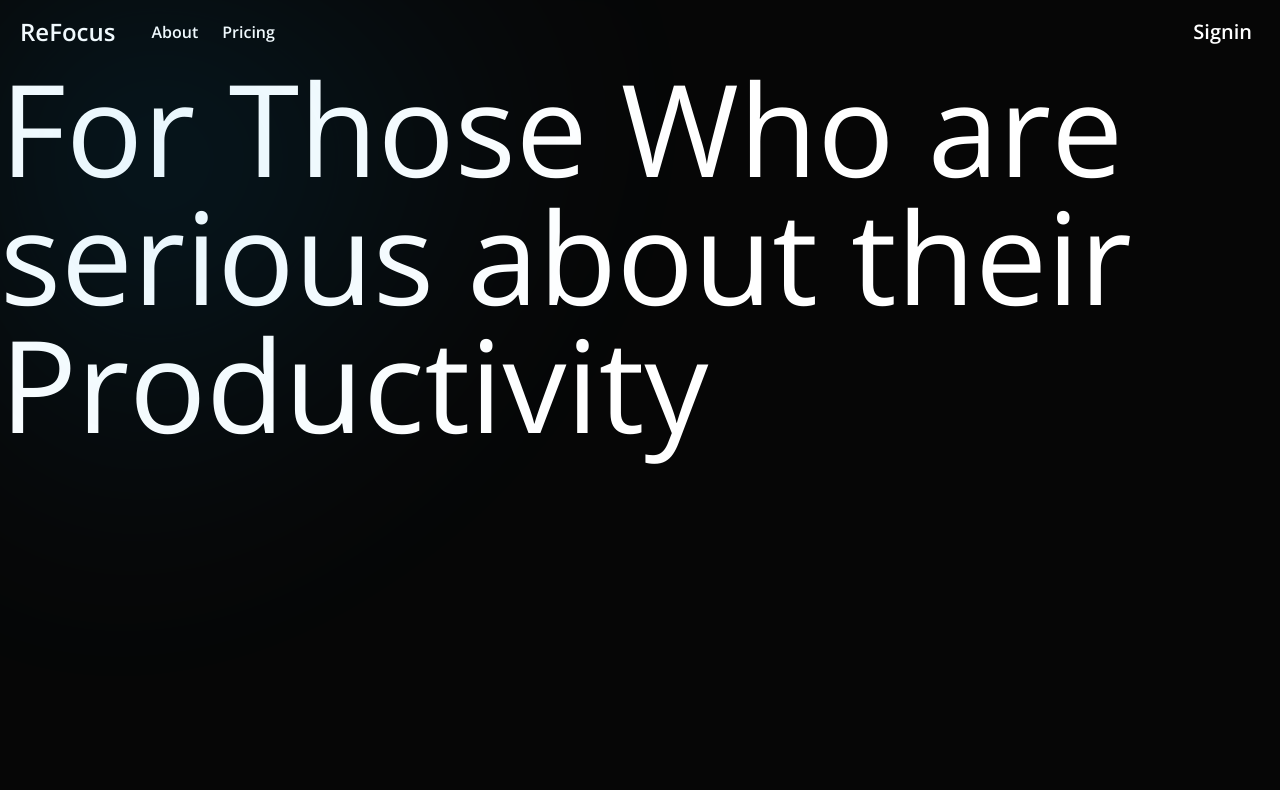
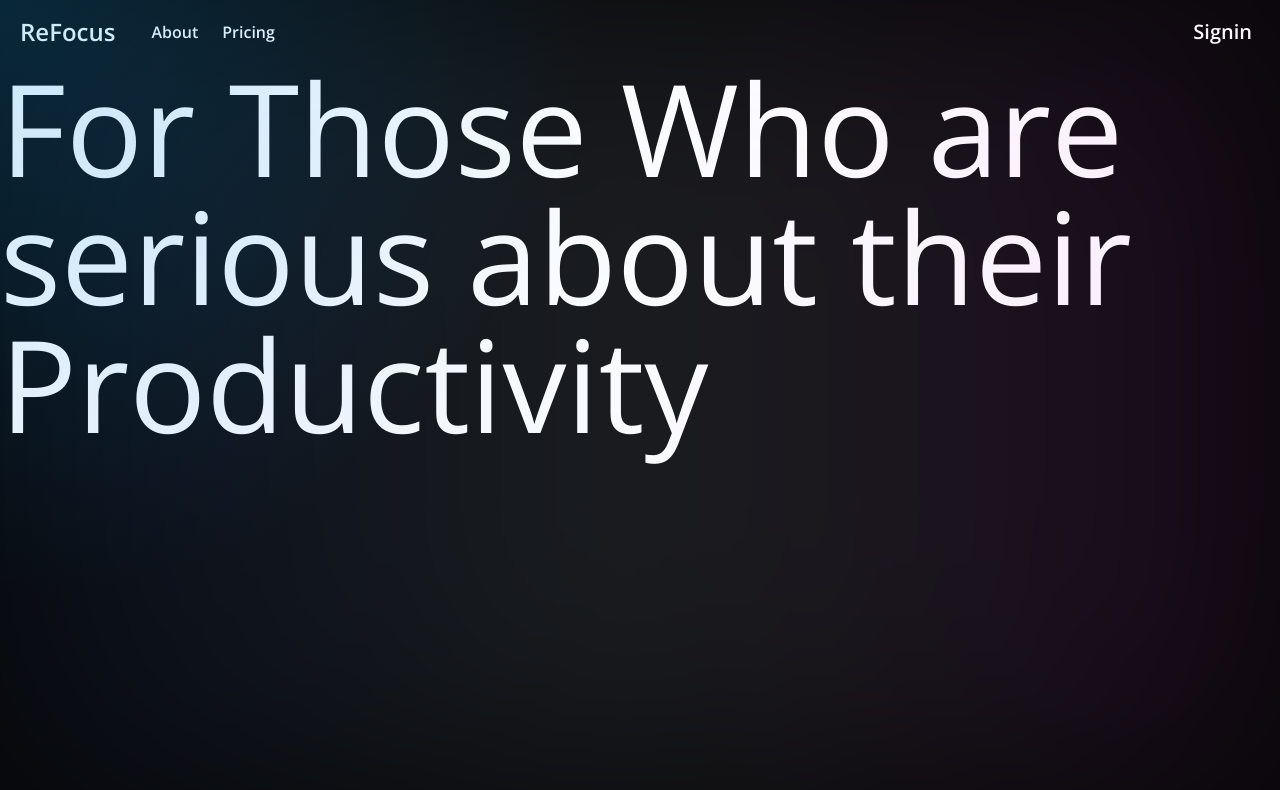
Before and after one commit to yashbudhia/next-chrome-extension, a Next.js app: page / in a window 1280 px wide. Shown: the top 790 px of the page. Built offline with nearby package versions, Linux system fonts and the light colour scheme.

Commit message:
landing-circle-fixed

```diff
--- a/components/LandingPage.tsx
+++ b/components/LandingPage.tsx
@@ -7,7 +7,6 @@ export default function LandingPage() {
   let mouseX = useMotionValue(0);
   let mouseY = useMotionValue(0);
 
-  console.log("render");
   function handleMouseMove({ clientX, clientY, currentTarget }: MouseEvent) {
     let { left, top } = currentTarget.getBoundingClientRect();
     let xPosition = clientX - left;
@@ -18,9 +17,10 @@ export default function LandingPage() {
   }
   return (
     <>
+      <div className="absolute inset-0 opacity-10 gradient-01" />
       <motion.div
         onMouseMove={handleMouseMove}
-        className=" absolute  inset-0 opacity-20 gradient-01 "
+        className="absolute inset-0 opacity-20"
         style={{
           background: useMotionTemplate`radial-gradient(750px circle at ${mouseX}px ${mouseY}px,rgb(14 165 233),transparent 80%)`,
         }}
```
